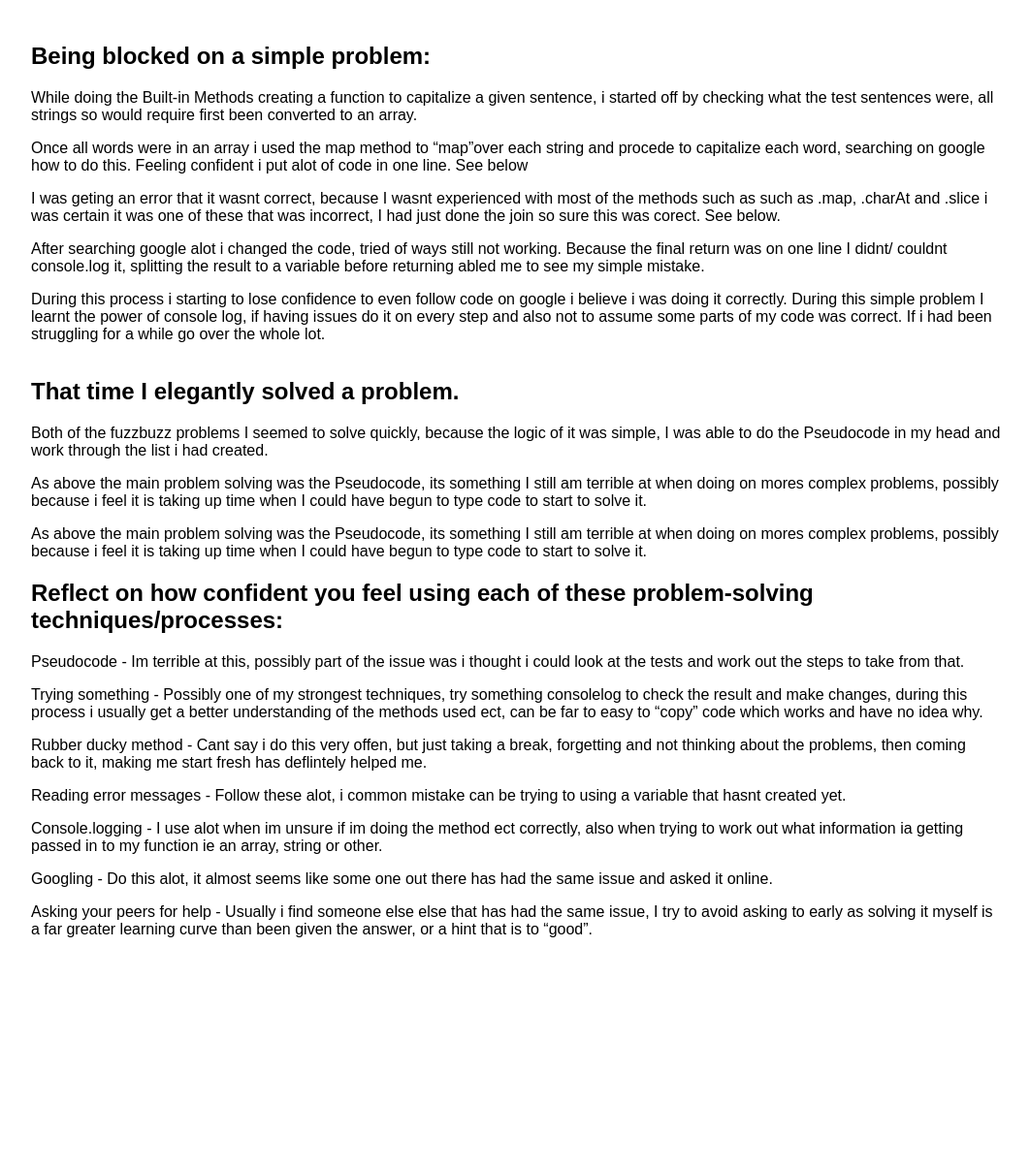
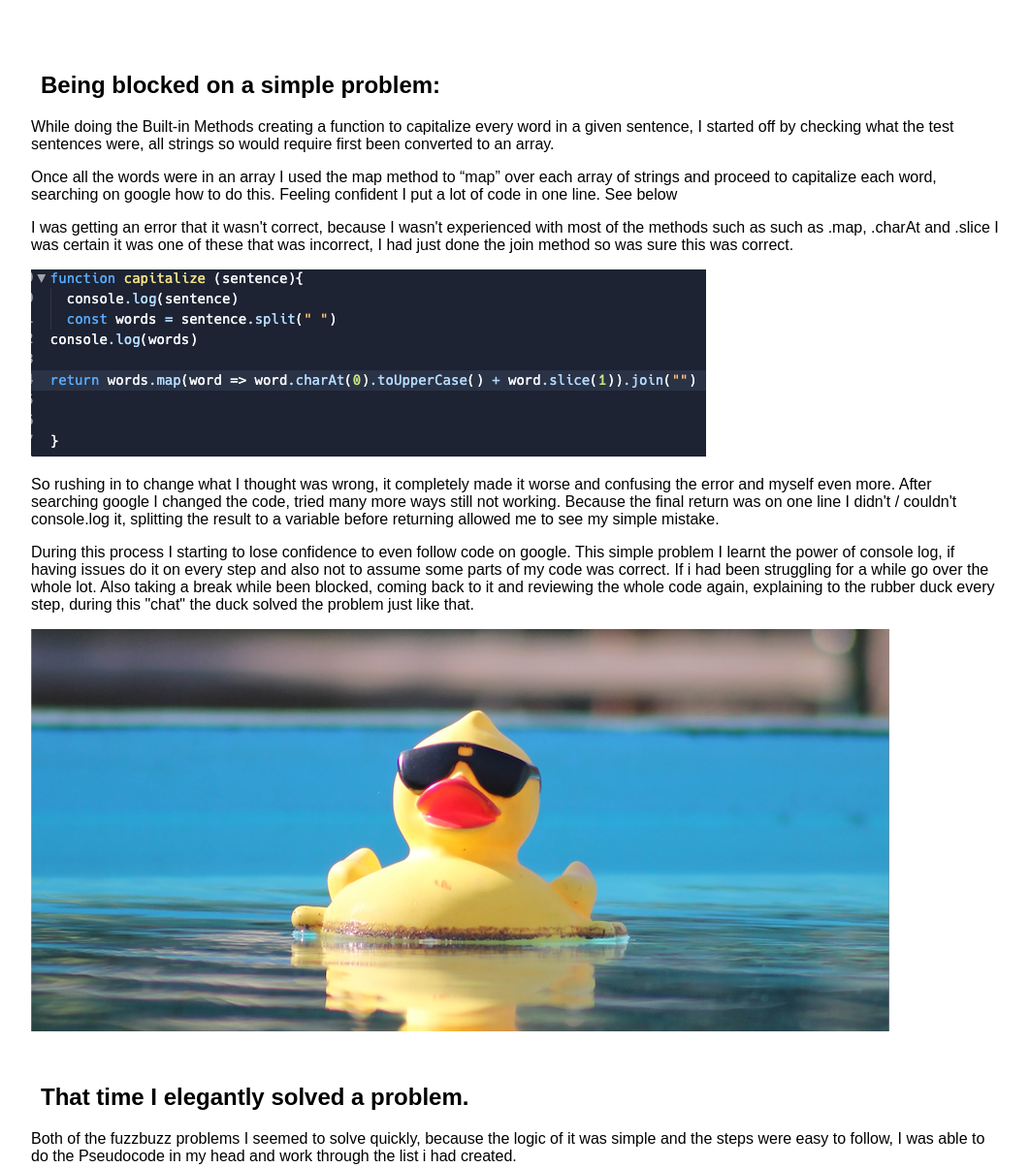
Before and after one commit to sam-nikau/sam-nikau.github.io, a plain HTML site: page Blog/problem-solving.html in a window 1280 px wide. Shown: the part 247-1452 px from the top of the page at 97% size, without its empty margins (108-1170 px from the left). Before the commit the page ends 1231 px from the top, so only its background shows below. Drawn offline with Linux system fonts and the light colour scheme.

Commit message:
finsihed problem solving tech

```diff
--- a/Blog/problem-solving.html
+++ b/Blog/problem-solving.html
@@ -25,53 +25,52 @@
 			<div>
 				<h2>Being blocked on a simple problem:</h2>
 				<p>
-					While doing the Built-in Methods creating a function to capitalize a
-					given sentence, i started off by checking what the test sentences
+					While doing the Built-in Methods creating a function to capitalize every word in a
+					given sentence, I started off by checking what the test sentences
 					were, all strings so would require first been converted to an array.
 				</p>
 				<p>
-					Once all words were in an array i used the map method to “map”over
-					each string and procede to capitalize each word, searching on google
-					how to do this. Feeling confident i put alot of code in one line. See
+					Once all the words were in an array I used the map method to “map” over
+					each array of strings and proceed to capitalize each word, searching on google
+					how to do this. Feeling confident I put a lot of code in one line. See
 					below
 				</p>
 				<p>
-					I was geting an error that it wasnt correct, because I wasnt
+					I was getting an error that it wasn't correct, because I wasn't
 					experienced with most of the methods such as such as .map, .charAt and
-					.slice i was certain it was one of these that was incorrect, I had
-					just done the join so sure this was corect. See below.
+					.slice I was certain it was one of these that was incorrect, I had
+					just done the join method so was sure this was correct.
+				</p>
+                <img src="/Pictures/capitalize-function-incorrect.png" alt="">
+				<p>
+					So rushing in to change what I thought was wrong, it completely made it worse and confusing the error and myself even more. After searching google I changed the code, tried many more ways still
+					not working. Because the final return was on one line I didn't / couldn't
+					console.log it, splitting the result to a variable before returning
+					allowed me to see my simple mistake.
 				</p>
 				<p>
-					After searching google alot i changed the code, tried of ways still
-					not working. Because the final return was on one line I didnt/ couldnt
-					console.log it, splitting the result to a variable before returning
-					abled me to see my simple mistake.
-				</p>
-				<p>
-					During this process i starting to lose confidence to even follow code
-					on google i believe i was doing it correctly. During this simple
+					During this process I starting to lose confidence to even follow code
+					on google. This simple
 					problem I learnt the power of console log, if having issues do it on
 					every step and also not to assume some parts of my code was correct.
-					If i had been struggling for a while go over the whole lot.
+					If i had been struggling for a while go over the whole lot.  Also taking a break while been blocked, coming back to it and reviewing the whole code again, explaining to the rubber duck every step, during this "chat" the duck solved the problem just like that.
 				</p>
+                <img src="/Pictures/rubber-duck.png" alt="">
 			</div>
 			<div>
 				<h2>That time I elegantly solved a problem.</h2>
 				<p>
 					Both of the fuzzbuzz problems I seemed to solve quickly, because the
-					logic of it was simple, I was able to do the Pseudocode in my head and
+					logic of it was simple and the steps were easy to follow, I was able to do the Pseudocode in my head and
 					work through the list i had created.
 				</p>
+                <img src="/Pictures/fizz-buzz-solution.png" alt="">
 				<p>
 					As above the main problem solving was the Pseudocode, its something I
-					still am terrible at when doing on mores complex problems, possibly
-					because i feel it is taking up time when I could have begun to type
+					still am terrible at writing down when doing more complex problems, possibly
+					because I feel it is taking up time when I could have begun to type
 					code to start to solve it.
 				</p>
-				As above the main problem solving was the Pseudocode, its something I
-				still am terrible at when doing on mores complex problems, possibly
-				because i feel it is taking up time when I could have begun to type code
-				to start to solve it.
 			</div>
 			<div>
 				<h2>
@@ -79,36 +78,36 @@
 					techniques/processes:
 				</h2>
 				<p>
-					Pseudocode - Im terrible at this, possibly part of the issue was i
-					thought i could look at the tests and work out the steps to take from
-					that.
+					Pseudocode - Im terrible at this, possibly part of the issue was I
+					thought I could look at the tests and work out the steps to take from
+					that.  Plus i seem to think this takes to much time. Something I will need to change.
 				</p>
 				<p>
 					Trying something - Possibly one of my strongest techniques, try
 					something consolelog to check the result and make changes, during this
-					process i usually get a better understanding of the methods used ect,
+					process I usually get a better understanding of the methods used ect,
 					can be far to easy to “copy” code which works and have no idea why.
 				</p>
 				<p>
-					Rubber ducky method - Cant say i do this very offen, but just taking a
+					Rubber ducky method - Cant say I do this very often, but just taking a
 					break, forgetting and not thinking about the problems, then coming
-					back to it, making me start fresh has deflintely helped me.
+					back to it, making me start fresh has definitely helped me.
 				</p>
 				<p>
-					Reading error messages - Follow these alot, i common mistake can be
-					trying to using a variable that hasnt created yet.
+					Reading error messages - Follow these a lot, I common mistake can be
+					trying to using a variable that hasn't created yet.
 				</p>
 				<p>
-					Console.logging - I use alot when im unsure if im doing the method ect
+					Console.logging - I use a lot when im unsure if im doing the method ect
 					correctly, also when trying to work out what information ia getting
 					passed in to my function ie an array, string or other.
 				</p>
 				<p>
-					Googling - Do this alot, it almost seems like some one out there has
-					had the same issue and asked it online.
+					Googling - Do this a lot, it almost seems like some one out there has
+					had the same issue and asked it online.  W3schools if a feel like i need the basics then mdn to further understand it.
 				</p>
 				<p>
-					Asking your peers for help - Usually i find someone else else that has
+					Asking your peers for help - Usually I find someone else else that has
 					had the same issue, I try to avoid asking to early as solving it
 					myself is a far greater learning curve than been given the answer, or
 					a hint that is to “good”.
--- a/styles/main.css
+++ b/styles/main.css
@@ -14,6 +14,11 @@ body {
   color: antiquewhite;
   padding: 10px;
   /* font-size: 30px; */
+}
+
+h2 {
+    margin-top: 50px;
+    margin-left: 10px;
 }
 
 /* Links */
@@ -184,6 +189,17 @@ a.one:link, a.one:visited {
   margin-bottom: 50px;
 }
 
+.hero-image-problem-solving {
+    background-image: linear-gradient(rgba(0, 0, 0, 0.5), rgba(0, 0, 0, 0.5)), url("/Pictures/rubber-duck.png");
+    height: 40%;
+    background-position: center;
+    background-repeat: no-repeat;
+    background-size: cover;
+    position: relative;
+    height: 200px;
+    margin-bottom: 50px;
+  }
+
 /* Below is classes for CSS concepts - Margins borders and padding */
 
 .box_no_padding {
```
Also changed, not shown: index.html (+7 -0 lines), Pictures/capitalize-function-correct.png (added), Pictures/capitalize-function-incorrect.png (added), Pictures/fizz-buzz-solution.png (added), Pictures/rubber-duck.png (added).
